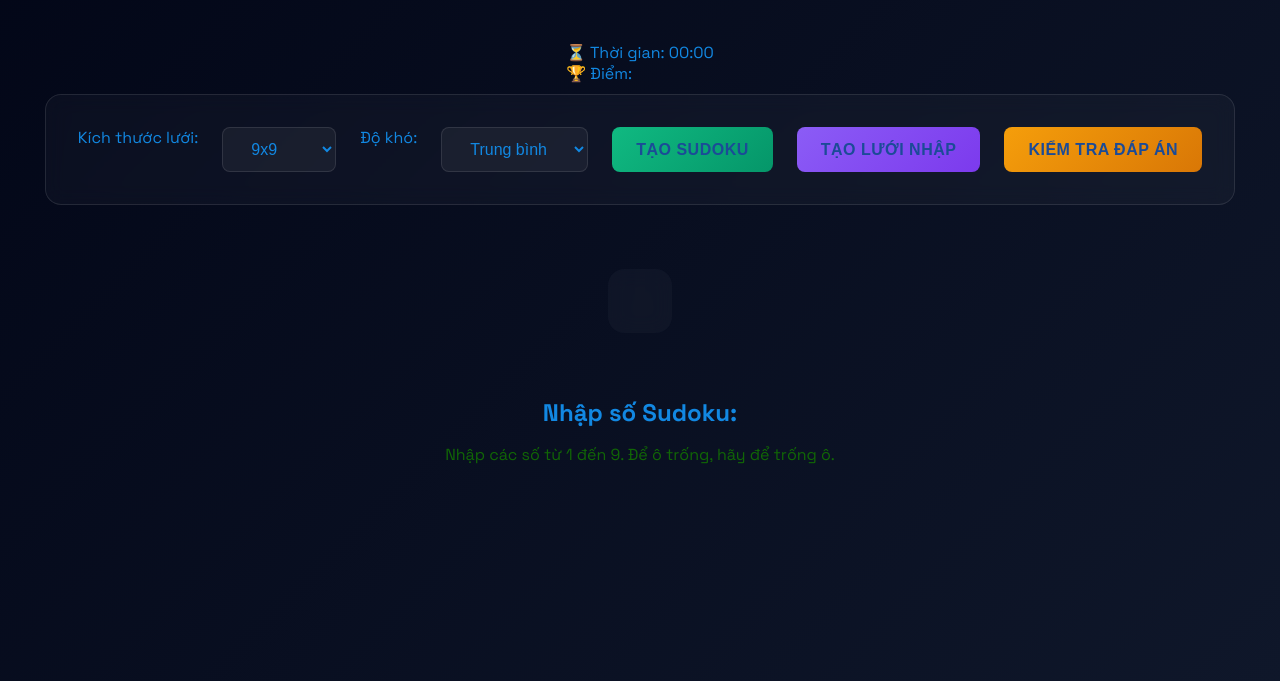
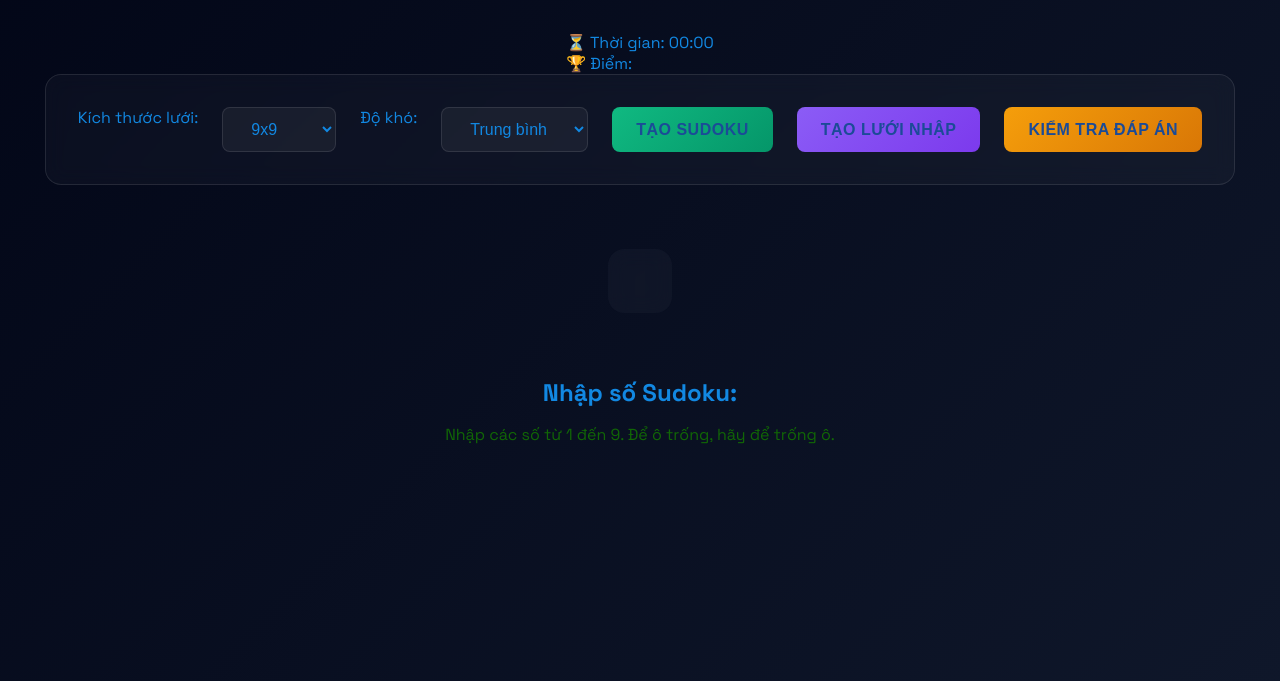
Before and after one commit to Honghanhi/MIT, a plain HTML site: page index.html in a window 1280 px wide. Shown: the part 119-800 px from the top of the page. Drawn offline with Linux system fonts and the light colour scheme.

Commit message:
Update index.html

```diff
--- a/index.html
+++ b/index.html
@@ -11,12 +11,11 @@
 <body>
 
     <h1>Sudoku Solver</h1>
+    <div class="timer-container">
+        <div id="timer">⏳ Thời gian: 00:00</div>
+        <div id="score">🏆 Điểm:</div>
+      </div>
 
-    <!-- Hiển thị thời gian và điểm số -->
-    <div id="stats-container" style="margin: 10px 0;">
-        <div>⏳ Thời gian: <span id="timer">00:00</span></div>
-        <div>🏆 Điểm: <span id="score" style="display: none;">1000</span></div>
-    </div>
 
     <div id="controls">
         <label for="gridSize">Kích thước lưới:</label>
@@ -45,7 +44,6 @@
         <p>Nhập các số từ 1 đến <span id="gridSizeValue">9</span>. Để ô trống, hãy để trống ô.</p>
     </div>
 
-    <!-- Thêm nút Gợi ý nước đi -->
     <details id="tools">
         <summary>Tools</summary>
         <button id="solveBtn">Giải Sudoku</button>
```
